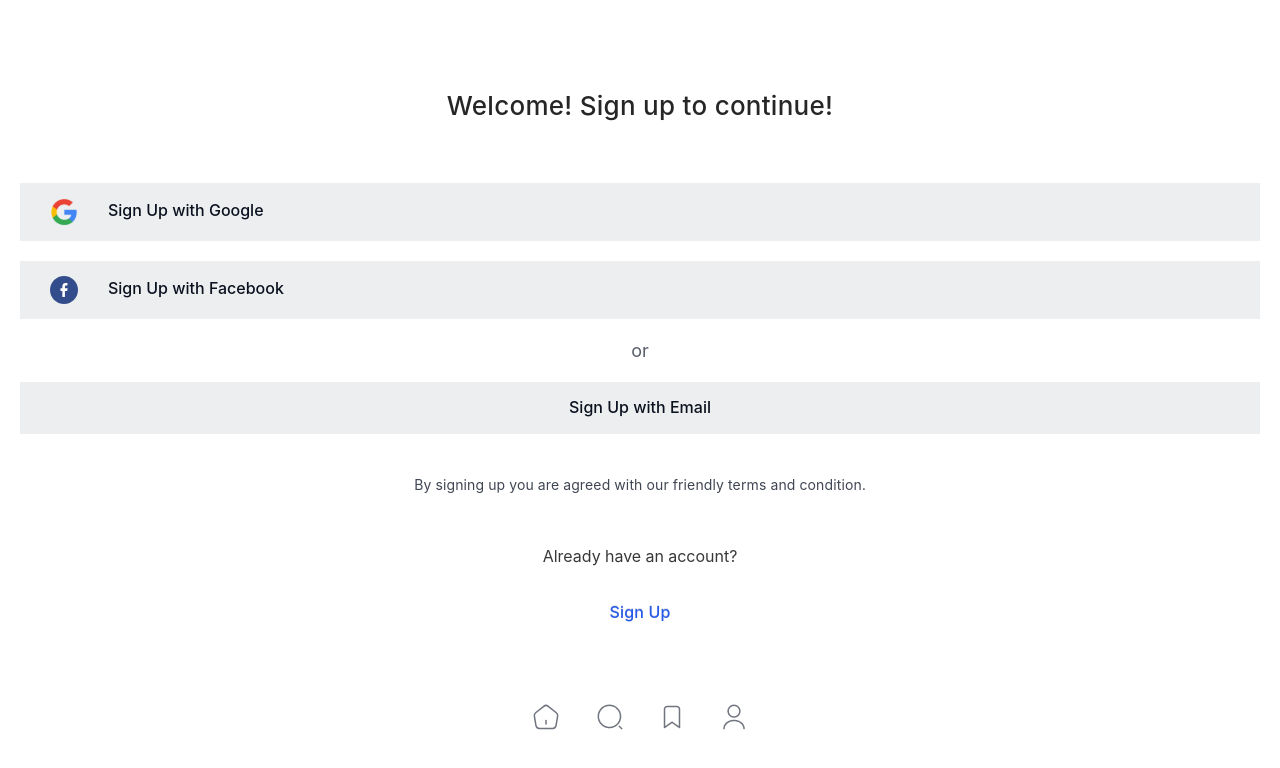
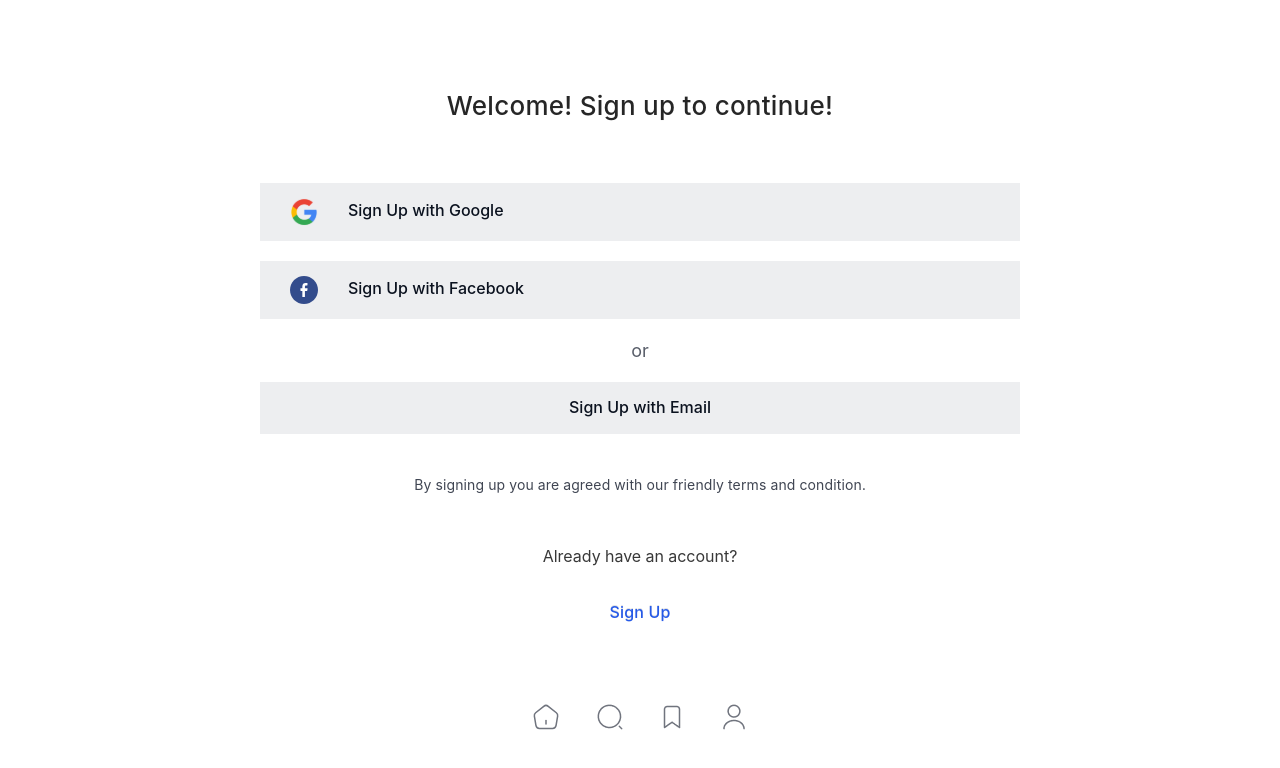
Before and after one commit to presidentcuba/project-educo, a React (Create React App) app: page /register in a window 1280 px wide. Shown: the top 768 px of the page. Built offline with nearby package versions, Linux system fonts and the light colour scheme.

Commit message:
new update max-width page register

```diff
--- a/src/pages/Register/styles.scss
+++ b/src/pages/Register/styles.scss
@@ -3,6 +3,9 @@
   flex-direction: column;
   text-align: center;
   padding: 89px 20px;
+  max-width: 50rem;
+  width: 100%;
+  margin: auto;
   .slogan {
     padding: 0px 70px 60px 70px;
     font-weight: 500;
--- a/src/pages/RegisterDetail/styles.scss
+++ b/src/pages/RegisterDetail/styles.scss
@@ -2,6 +2,9 @@
   display: flex;
   flex-direction: column;
   padding: 89px 20px;
+  max-width: 50rem;
+  width: 100%;
+  margin: auto;
   .icon-back {
     display: flex;
     justify-content: flex-start;
```
